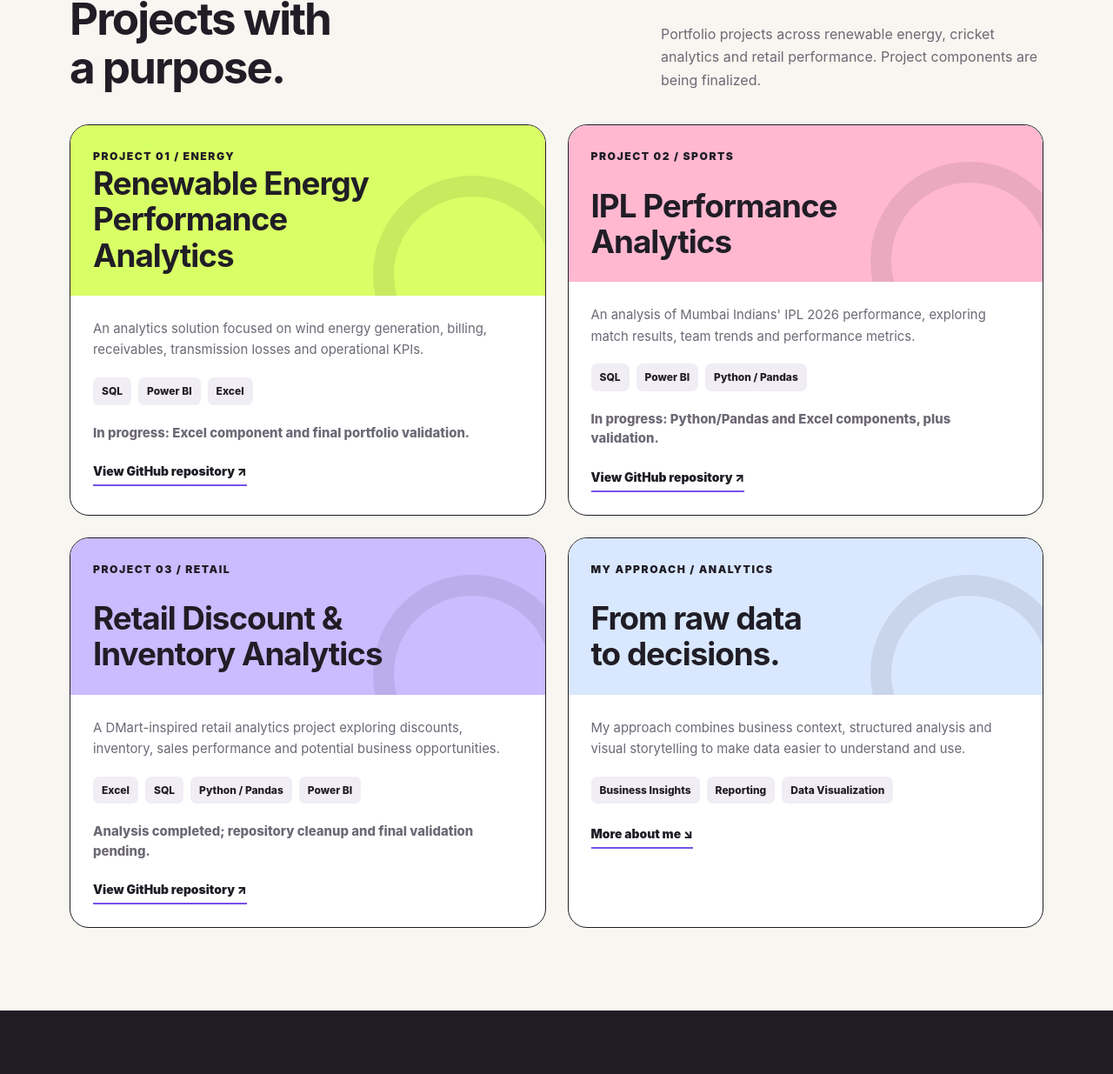
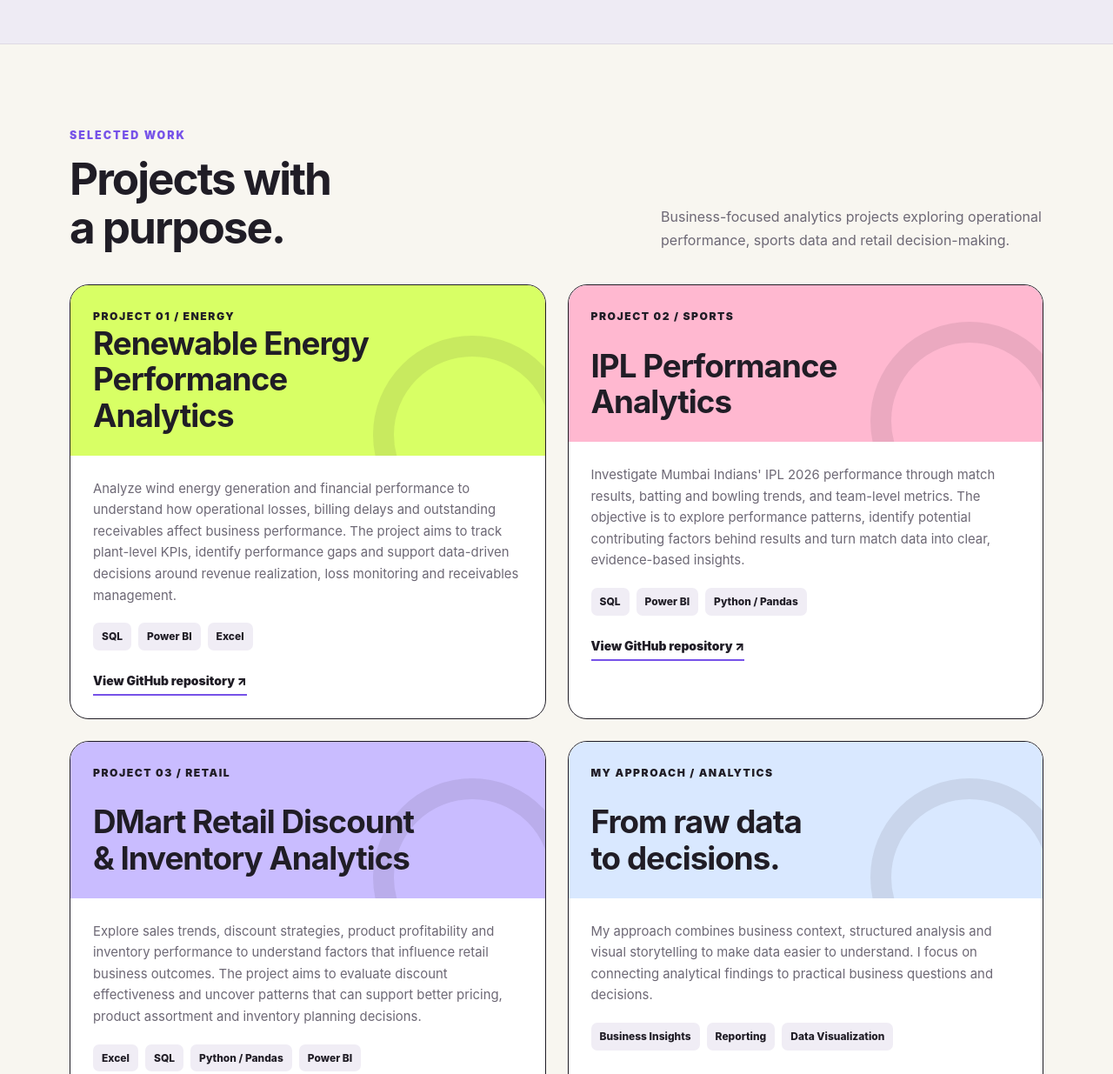
Before and after one commit to nikitapallerla-wq/nikitapallerla-wq.github.io, a plain HTML site: page index.html in a window 1280 px wide. Shown: the part 1422-2657 px from the top of the page at 87% size. Drawn offline with Linux system fonts and the light colour scheme.

Commit message:
Update index.html

```diff
--- a/index.html
+++ b/index.html
@@ -5,8 +5,8 @@
   <meta charset="UTF-8">
   <meta name="viewport" content="width=device-width, initial-scale=1.0">
   <meta name="theme-color" content="#f8f6f0">
-  <meta name="description" content="Nikita Pallerla's Data Analyst portfolio featuring SQL, Excel, Power BI, Python and business analytics projects.">
-  <title>Nikita Pallerla | Data Analyst Portfolio</title>
+  <meta name="description" content="Nikita Pallerla's Data Analytics portfolio featuring SQL, Excel, Power BI, Python, Tableau and business analytics projects.">
+  <title>Nikita Pallerla | Data Analytics Portfolio</title>
 
   <style>
     :root {
@@ -320,14 +320,12 @@
       top: 20px;
       right: -5px;
       background: var(--pink);
-      transform: rotate(7deg);
     }
 
     .tag-two {
       bottom: 20px;
       left: -15px;
       background: var(--orange);
-      transform: rotate(-5deg);
       animation-delay: -2s;
     }
 
@@ -373,7 +371,7 @@
 
     .skills-grid {
       display: grid;
-      grid-template-columns: repeat(4, 1fr);
+      grid-template-columns: repeat(3, minmax(0, 1fr));
       gap: 15px;
     }
 
@@ -414,7 +412,7 @@
       color: var(--muted);
     }
 
-    /* Project cards */
+    /* Projects */
     .projects-grid {
       display: grid;
       grid-template-columns: repeat(2, minmax(0, 1fr));
@@ -504,14 +502,6 @@
       border-radius: 7px;
       font-size: .75rem;
       font-weight: 800;
-    }
-
-    .project-status {
-      display: block;
-      font-size: .77rem;
-      font-weight: 800;
-      line-height: 1.5;
-      margin-bottom: 18px;
     }
 
     .project-link {
@@ -635,7 +625,7 @@
       color: var(--ink);
     }
 
-    /* Entrance and scroll animations */
+    /* Animations */
     .hero-copy > * {
       animation: enter-up .75s var(--ease) both;
     }
@@ -702,7 +692,7 @@
       }
 
       .skills-grid {
-        grid-template-columns: repeat(2, 1fr);
+        grid-template-columns: repeat(2, minmax(0, 1fr));
       }
 
       .about-grid {
@@ -774,7 +764,7 @@
       .tag-two { left: 0; }
     }
 
-    /* Accessibility: respect reduced-motion preferences */
+    /* Accessibility */
     @media (prefers-reduced-motion: reduce) {
       *,
       *::before,
@@ -826,7 +816,7 @@
           <strong>clear insights and better decisions.</strong>
           With professional experience in renewable energy operations
           and reporting, I'm building data analytics solutions using
-          SQL, Excel, Power BI and Python.
+          SQL, Excel, Power BI, Python and Tableau.
         </p>
 
         <div class="hero-actions">
@@ -878,8 +868,8 @@
           </div>
 
           <p class="section-intro">
-            A practical toolkit for cleaning data, finding patterns,
-            building dashboards and communicating business insights.
+            Tools for cleaning data, identifying patterns, building
+            dashboards and communicating business insights.
           </p>
         </div>
 
@@ -902,10 +892,16 @@
             <p>Data modelling, relationships, measures, KPIs and interactive dashboards.</p>
           </article>
 
-          <article class="skill-card reveal reveal-delay-3">
+          <article class="skill-card reveal">
             <div class="skill-icon">Py</div>
             <h3>Python & Pandas</h3>
             <p>Data manipulation, exploratory analysis and analytical workflows.</p>
+          </article>
+
+          <article class="skill-card reveal reveal-delay-1">
+            <div class="skill-icon">Tb</div>
+            <h3>Tableau</h3>
+            <p>Data visualization, interactive dashboards and business reporting.</p>
           </article>
         </div>
       </div>
@@ -921,13 +917,13 @@
           </div>
 
           <p class="section-intro">
-            Portfolio projects across renewable energy, cricket analytics
-            and retail performance. Project components are being finalized.
+            Business-focused analytics projects exploring operational
+            performance, sports data and retail decision-making.
           </p>
         </div>
 
         <div class="projects-grid">
-          <!-- Project 1 -->
+          <!-- Project 1: Renewable Energy -->
           <article class="project-card reveal">
             <div class="project-banner banner-renewable">
               <span class="project-number">PROJECT 01 / ENERGY</span>
@@ -936,8 +932,12 @@
 
             <div class="project-content">
               <p>
-                An analytics solution focused on wind energy generation,
-                billing, receivables, transmission losses and operational KPIs.
+                Analyze wind energy generation and financial performance
+                to understand how operational losses, billing delays and
+                outstanding receivables affect business performance.
+                The project aims to track plant-level KPIs, identify
+                performance gaps and support data-driven decisions around
+                revenue realization, loss monitoring and receivables management.
               </p>
 
               <div class="tags">
@@ -945,10 +945,6 @@
                 <span class="tag">Power BI</span>
                 <span class="tag">Excel</span>
               </div>
-
-              <p class="project-status">
-                In progress: Excel component and final portfolio validation.
-              </p>
 
               <a class="project-link"
                  href="https://github.com/nikitapallerla-wq/renewable-energy-performance-analysis"
@@ -958,7 +954,7 @@
             </div>
           </article>
 
-          <!-- Project 2 -->
+          <!-- Project 2: IPL -->
           <article class="project-card reveal reveal-delay-1">
             <div class="project-banner banner-ipl">
               <span class="project-number">PROJECT 02 / SPORTS</span>
@@ -967,8 +963,11 @@
 
             <div class="project-content">
               <p>
-                An analysis of Mumbai Indians' IPL 2026 performance,
-                exploring match results, team trends and performance metrics.
+                Investigate Mumbai Indians' IPL 2026 performance through
+                match results, batting and bowling trends, and team-level
+                metrics. The objective is to explore performance patterns,
+                identify potential contributing factors behind results
+                and turn match data into clear, evidence-based insights.
               </p>
 
               <div class="tags">
@@ -976,10 +975,6 @@
                 <span class="tag">Power BI</span>
                 <span class="tag">Python / Pandas</span>
               </div>
-
-              <p class="project-status">
-                In progress: Python/Pandas and Excel components, plus validation.
-              </p>
 
               <a class="project-link"
                  href="https://github.com/nikitapallerla-wq/mumbai-indians-ipl-2026-performance-analysis"
@@ -989,17 +984,21 @@
             </div>
           </article>
 
-          <!-- Project 3 -->
+          <!-- Project 3: Retail -->
           <article class="project-card reveal">
             <div class="project-banner banner-retail">
               <span class="project-number">PROJECT 03 / RETAIL</span>
-              <h3>Retail Discount &<br>Inventory Analytics</h3>
+              <h3>DMart Retail Discount<br>& Inventory Analytics</h3>
             </div>
 
             <div class="project-content">
               <p>
-                A DMart-inspired retail analytics project exploring discounts,
-                inventory, sales performance and potential business opportunities.
+                Explore sales trends, discount strategies, product
+                profitability and inventory performance to understand
+                factors that influence retail business outcomes. The project
+                aims to evaluate discount effectiveness and uncover patterns
+                that can support better pricing, product assortment and
+                inventory planning decisions.
               </p>
 
               <div class="tags">
@@ -1008,10 +1007,6 @@
                 <span class="tag">Python / Pandas</span>
                 <span class="tag">Power BI</span>
               </div>
-
-              <p class="project-status">
-                Analysis completed; repository cleanup and final validation pending.
-              </p>
 
               <a class="project-link"
                  href="https://github.com/nikitapallerla-wq/DMart-Retail-Analytics"
@@ -1031,7 +1026,9 @@
             <div class="project-content">
               <p>
                 My approach combines business context, structured analysis
-                and visual storytelling to make data easier to understand and use.
+                and visual storytelling to make data easier to understand.
+                I focus on connecting analytical findings to practical
+                business questions and decisions.
               </p>
 
               <div class="tags">
@@ -1111,13 +1108,11 @@
           </div>
 
           <div class="hero-actions">
-            <!-- Correct email destination -->
             <a class="button button-primary"
                href="mailto:pallerlanikita@gmail.com">
               Email me ↗
             </a>
 
-            <!-- Replace this URL if your actual LinkedIn profile URL differs -->
             <a class="button button-secondary"
                href="https://www.linkedin.com/in/nikita_pallerla"
                target="_blank" rel="noopener noreferrer">
```
